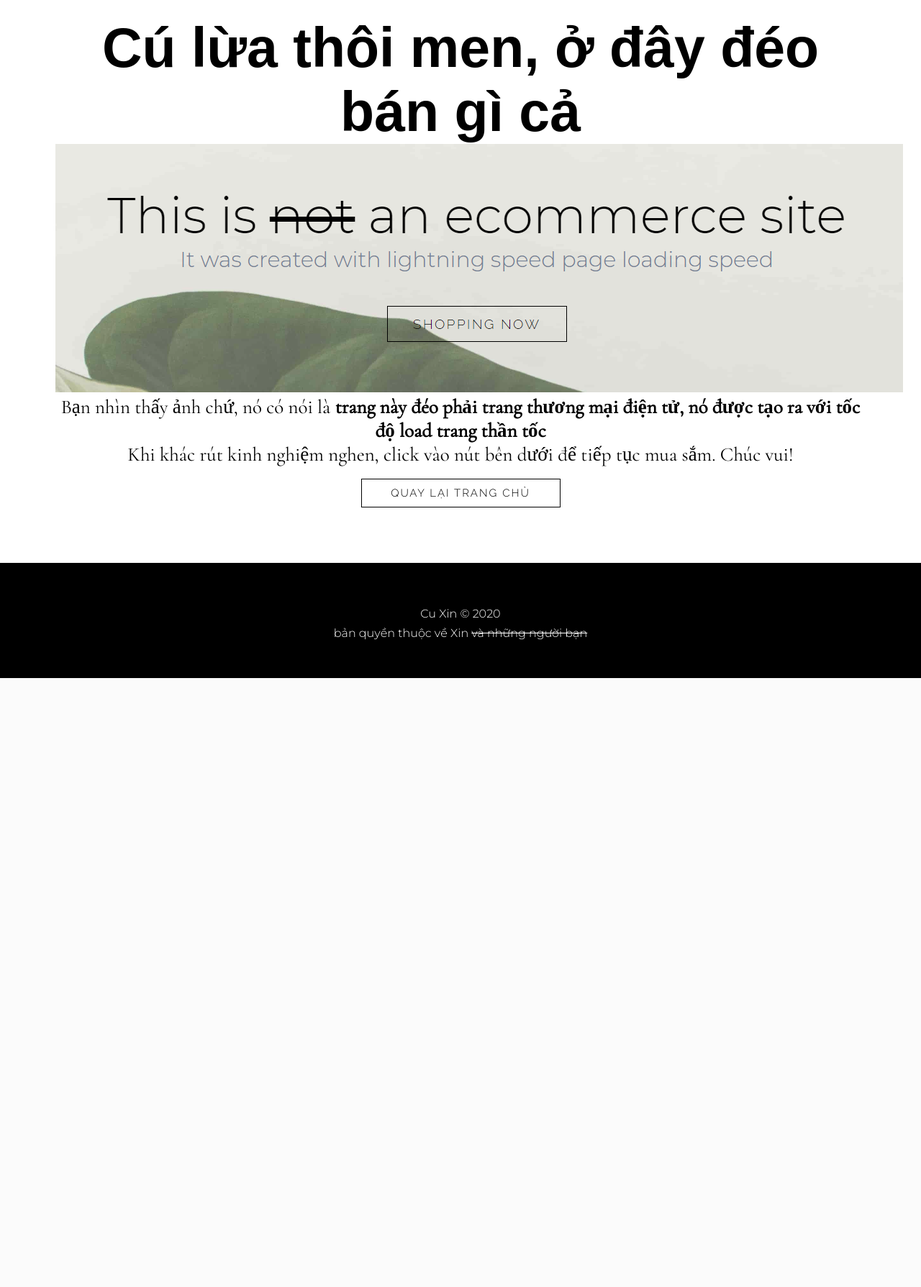
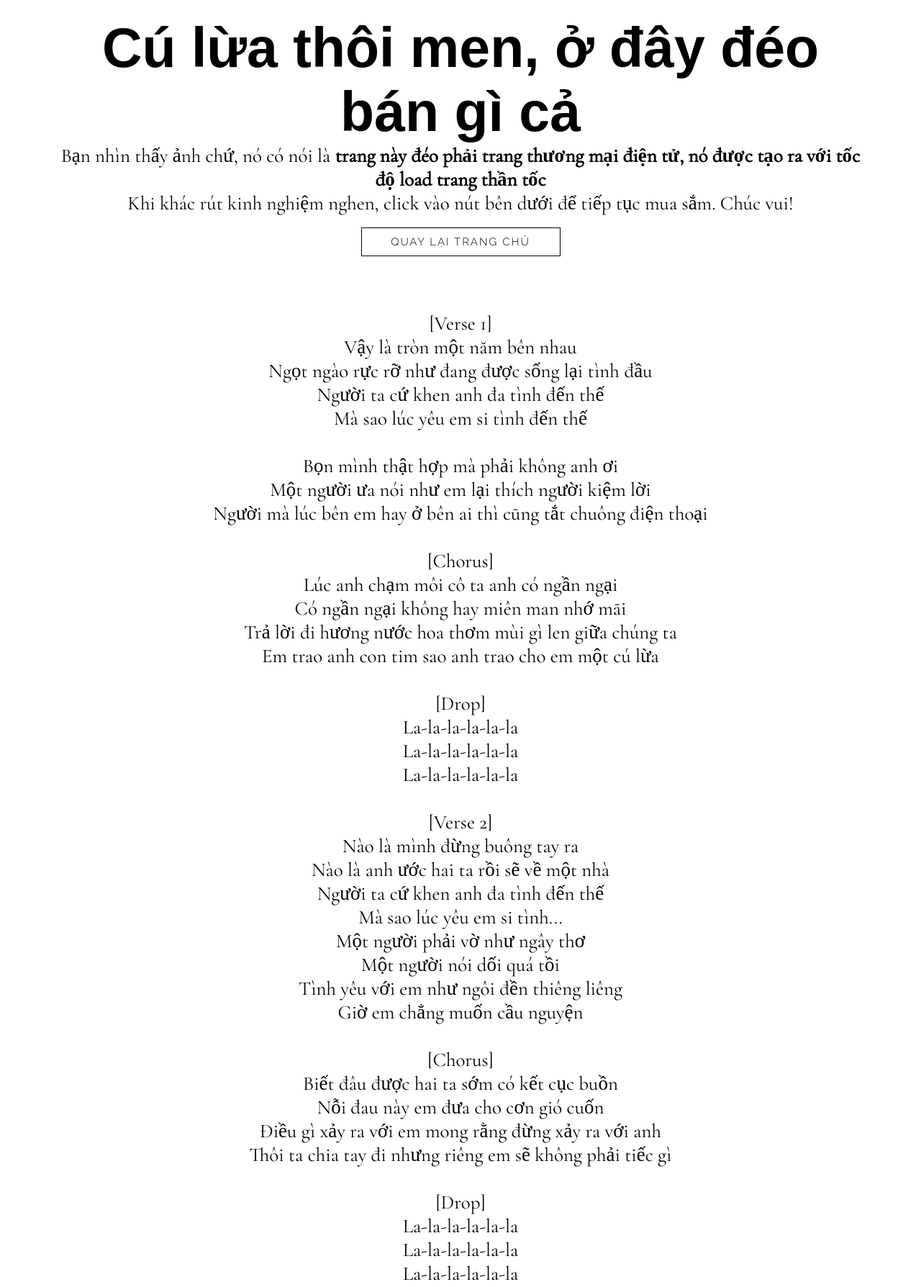
Before and after one commit to toky0s/CuXinShop, a Django app: page /culua/ in a window 1280 px wide. Shown: the part 132-1920 px from the top of the page at 72% size. Before the commit the page ends 1074 px from the top, so only its background shows below. Run offline with Django 3.2, Linux system fonts and the light colour scheme; some libraries are stand-ins or nearby versions; some web fonts are replaced.

Commit message:
edit joke.html

```diff
--- a/CuXinShop/theblog/static/css/joke.css
+++ b/CuXinShop/theblog/static/css/joke.css
@@ -1,4 +1,4 @@
-section {
+article {
     text-align: center;
     margin: 77px;
 }
@@ -8,12 +8,12 @@ section {
     font-size: 77px;
 }
 
-section p {
+p {
     font-family: 'Cormorant Garamond', serif;
     font-size: 27px;
 }
 
-section span {
+span {
     font-weight: bold;
 }
 
--- a/CuXinShop/theblog/templates/joke.html
+++ b/CuXinShop/theblog/templates/joke.html
@@ -5,17 +5,85 @@
 Cú lừa
 {% endblock %}
 
+{% block meta %}
+<meta name="Description" content="Cu Xin Shop: đây chỉ là một cú lừa">
+<meta name=”robots” content=”noodp,nofollow,noindex,nocache” />
+{% endblock %}
+
 {% block link %}
 <link rel="stylesheet" href="{% static 'css/joke.css' %}">
-<link href="https://fonts.googleapis.com/css2?family=Athiti:wght@300&family=Cormorant+Garamond&family=Pattaya&family=Questrial&display=swap" rel="stylesheet">
+<link
+    href="https://fonts.googleapis.com/css2?family=Athiti:wght@300&family=Cormorant+Garamond&family=Pattaya&family=Questrial&display=swap"
+    rel="stylesheet">
 {% endblock %}
 
 {% block main %}
-<section>
-    <h1 class="joke__title">Cú lừa thôi men, ở đây đéo bán gì cả</h1>
-    <img src="{% static 'images/joke.png' %}" alt="Cú lừa">
-    <p>Bạn nhìn thấy ảnh chứ, nó có nói là <span>trang này đéo phải trang thương mại điện tử, nó được tạo ra với tốc độ load trang thần tốc</span></p>
-    <p>Khi khác rút kinh nghiệm nghen, click vào nút bên dưới để tiếp tục mua sắm. Chúc vui!</p>
-    <a href="{% url 'theblog:home' %}" class="button">quay lại trang chủ</a>
-</section>
+<article>
+    <main>
+        <h1 class="joke__title">Cú lừa thôi men, ở đây đéo bán gì cả</h1>
+        <p>Bạn nhìn thấy ảnh chứ, nó có nói là <span>trang này đéo phải trang thương mại điện tử, nó được tạo ra
+                với tốc độ load trang thần tốc</span></p>
+        <p>Khi khác rút kinh nghiệm nghen, click vào nút bên dưới để tiếp tục mua sắm. Chúc vui!</p>
+        <aside><a href="{% url 'theblog:home' %}" class="button">quay lại trang chủ</a></aside>
+        <p style="margin-top: 77px">[Verse 1]<br>
+            Vậy là tròn một năm bên nhau<br>
+            Ngọt ngào rực rỡ như đang được sống lại tình đầu<br>
+            Người ta cứ khen anh đa tình đến thế<br>
+            Mà sao lúc yêu em si tình đến thế<br>
+            <br>
+            Bọn mình thật hợp mà phải không anh ơi<br>
+            Một người ưa nói như em lại thích người kiệm lời<br>
+            Người mà lúc bên em hay ở bên ai thì cũng tắt chuông điện thoại<br>
+            <br>
+            [Chorus]<br>
+            Lúc anh chạm môi cô ta anh có ngần ngại<br>
+            Có ngần ngại không hay miên man nhớ mãi<br>
+            Trả lời đi hương nước hoa thơm mùi gì len giữa chúng ta<br>
+            Em trao anh con tim sao anh trao cho em một cú lừa<br>
+            <br>
+            [Drop]<br>
+            La-la-la-la-la-la<br>
+            La-la-la-la-la-la<br>
+            La-la-la-la-la-la<br>
+            <br>
+            [Verse 2]<br>
+            Nào là mình đừng buông tay ra<br>
+            Nào là anh ước hai ta rồi sẽ về một nhà<br>
+            Người ta cứ khen anh đa tình đến thế<br>
+            Mà sao lúc yêu em si tình...<br>
+
+            Một người phải vờ như ngây thơ<br>
+            Một người nói dối quá tồi<br>
+            Tình yêu với em như ngôi đền thiêng liêng<br>
+            Giờ em chẳng muốn cầu nguyện<br>
+            <br>
+            [Chorus]<br>
+            Biết đâu được hai ta sớm có kết cục buồn<br>
+            Nỗi đau này em đưa cho cơn gió cuốn<br>
+            Điều gì xảy ra với em mong rằng đừng xảy ra với anh<br>
+            Thôi ta chia tay đi nhưng riêng em sẽ không phải tiếc gì<br>
+            <br>
+            [Drop]<br>
+            La-la-la-la-la-la<br>
+            La-la-la-la-la-la<br>
+            La-la-la-la-la-la<br>
+            <br>
+            [Bridge]<br>
+            Lúc anh chạm môi cô ta anh có ngần ngại<br>
+            Có ngần ngại không hay miên man nhớ mãi<br>
+            Điều gì đã quyến rũ anh, ôi điều gì đã đánh cắp anh<br>
+            Em trao anh con tim sao anh trao cho em...<br>
+            <br>
+            [Chorus]<br>
+            Biết đâu được hai ta sớm có kết cục buồn<br>
+            Nỗi đau này em đưa cho cơn gió cuốn<br>
+            Điều gì xảy ra với em mong rằng đừng xảy ra với anh<br>
+            Em trao anh con tim sao anh trao cho em một cú lừa<br>
+            <br>
+            [Outro]<br>
+            La-la-la-la-la-la<br>
+            La-la-la-la-la-la<br>
+            La-la-la-la-la-la</p>
+    </main>
+</article>
 {% endblock %}
```
